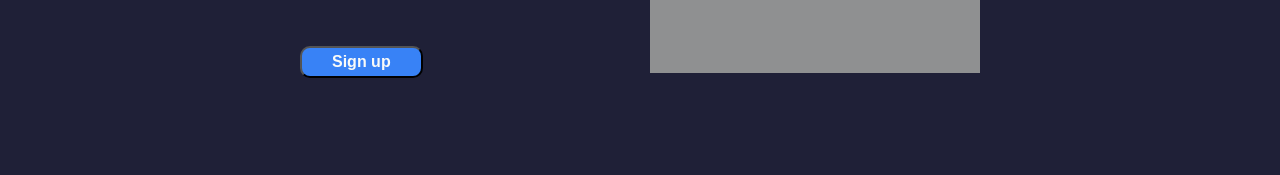
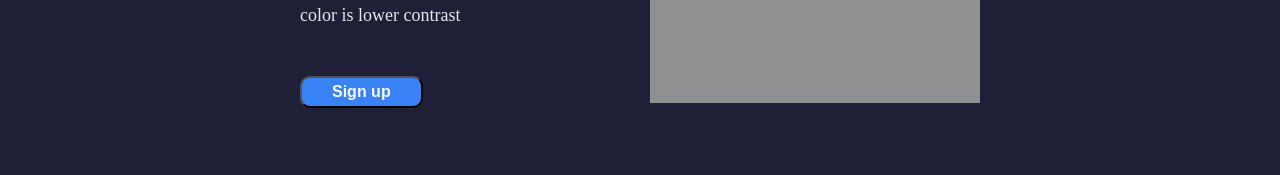
Before and after one commit to Czekoladowy-hub/Landing-Page-Project, a plain HTML site: page index.html in a window 1280 px wide. Shown: the part 354-529 px from the top of the page. Drawn offline with Linux system fonts and the light colour scheme.

Commit message:
Added top padding to header

```diff
--- a/styles.css
+++ b/styles.css
@@ -20,7 +20,7 @@ p {
 
 .header {
   background-color: #1f2037;
-  padding: 0 300px 100px 300px;
+  padding: 30px 300px 100px 300px;
 }
 
 .header-top {
```
